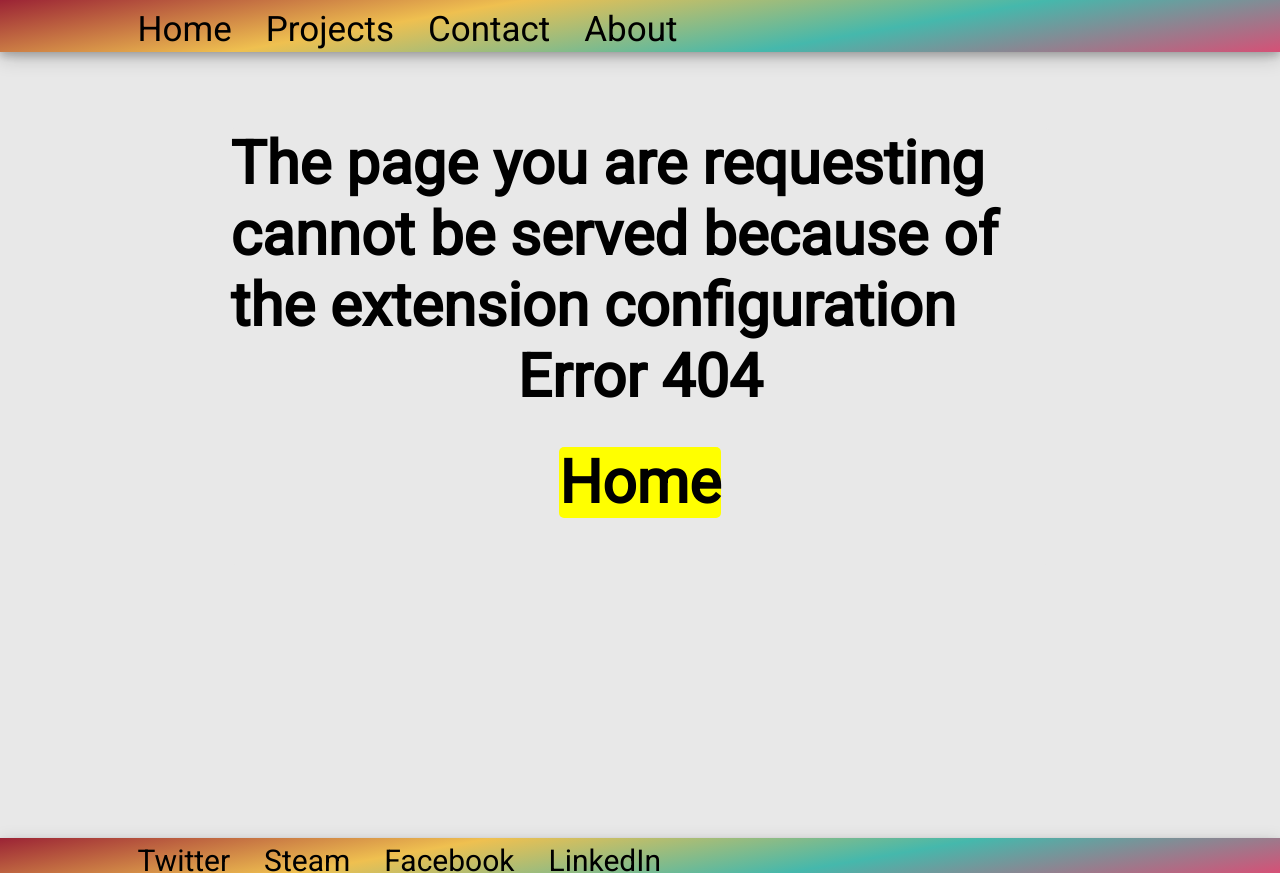
After one commit to Neerholt/neerholtporfolie, a PHP site: page /error.html in a window 1280 px wide. The commit adds this page. Run offline with PHP 8.4, Linux system fonts and the light colour scheme.

Commit message:
Lavet en 404 men virker ikke

```diff
--- a/artikel.php
+++ b/artikel.php
@@ -7,7 +7,7 @@ include 'databaseconn.php';
       <link rel="stylesheet" type="text/css" href="style.css">
       <meta name="viewport" content="width=device-width, initial-scale=1.0">
       <link href="https://fonts.googleapis.com/css?family=Roboto&display=swap" rel="stylesheet"><!--Google stylesheet-->
-      <title>Neerholt.it</title>
+      <title>Artikel</title>
    </head>
    <body>
        <header>
--- a/databaseconn.php
+++ b/databaseconn.php
@@ -1,19 +1,17 @@
 <?php
-/*
 $servername = "localhost";
 $username = "mvi01.skp-dp.sde";
 $password = "23q3z5y5";
 $databasename = "mvi01_skp_dp_sde_dk";
-*/
 
 
-
+/*
 $servername = 'localhost';
 $username = 'root';
 $password = '';
 $databasename = 'mvi01_skp_dp_sde_dk';
 $tabel_name='artikeldata';
-
+*/
 
 $connect = mysqli_connect($servername, $username, $password, $databasename);
 
--- /dev/null
+++ b/error.html
@@ -0,0 +1,44 @@
+<html>
+   <head>
+      <link rel="stylesheet" type="text/css" href="style.css">
+      <meta name="viewport" content="width=device-width, initial-scale=1.0">
+      <link href="https://fonts.googleapis.com/css?family=Roboto&display=swap" rel="stylesheet"><!--Google stylesheet-->
+      <title>404 Error</title>
+   </head>
+   <body>
+       <header>
+           <nav>
+             <ul>
+               <li><a href="index.php">Home</a></li>
+               <li><a href="projects.php">Projects</a></li>
+               <li><a href="contact.php">Contact</a></li>
+               <li><a href="about.php">About</a></li>
+             </ul>
+           </nav>
+       </header>
+
+       <main>
+           <div id="top-containererror">
+               <h1>The page you are requesting cannot be served because of the extension configuration</h1>
+               <center><h1>Error 404</h1></center>
+               <br/>
+               <center><h1><a href="index.php">Home</a></h1></center>
+           </div>
+       </main>
+
+
+       <footer>
+           <div id="footer">
+               <nav>
+                 <ul>
+                   <li><a href="index.php">Twitter</a></li>
+                   <li><a href="#">Steam</a></li>
+                   <li><a href="#">Facebook</a></li>
+                   <li><a href="#">LinkedIn</a></li>
+                </ul>
+               </nav>
+           </div>
+       </footer>
+
+   </body>
+</html>
--- a/index.php
+++ b/index.php
@@ -22,6 +22,7 @@
                <h1>Slideshow</h1>
 
            </div>
+
 
            <a href="contact.php">
               <div id="trippel-container">
--- a/style.css
+++ b/style.css
@@ -355,3 +355,30 @@ footer nav{
     border-top-left-radius:5px;
     border-top-right-radius: 5px;
 }
+
+/*-------------------------------------404 Error----------------------------------------------------------------*/
+
+#top-containererror{
+    font-size: 30px;
+    text-decoration: none;
+    margin-top: 10%;
+    margin-bottom: 1%;
+    width: 64%;
+    height: 50%;
+    margin-left: auto;
+    margin-right: auto;
+    border-color: black;
+    background-color: #E8E8E8;
+    border-radius: 5px;
+}
+
+#top-containererror a{
+   background-color: yellow;
+   border-radius: 5px;
+   color: black;
+}
+
+
+#top-containererror a:hover{
+    box-shadow: 0 4px 8px 0 rgba(0, 0, 0, 0.2), 0 6px 20px 0 rgba(0, 0, 0, 0.19);
+}
```
Also changed, not shown: .htaccess (added).
